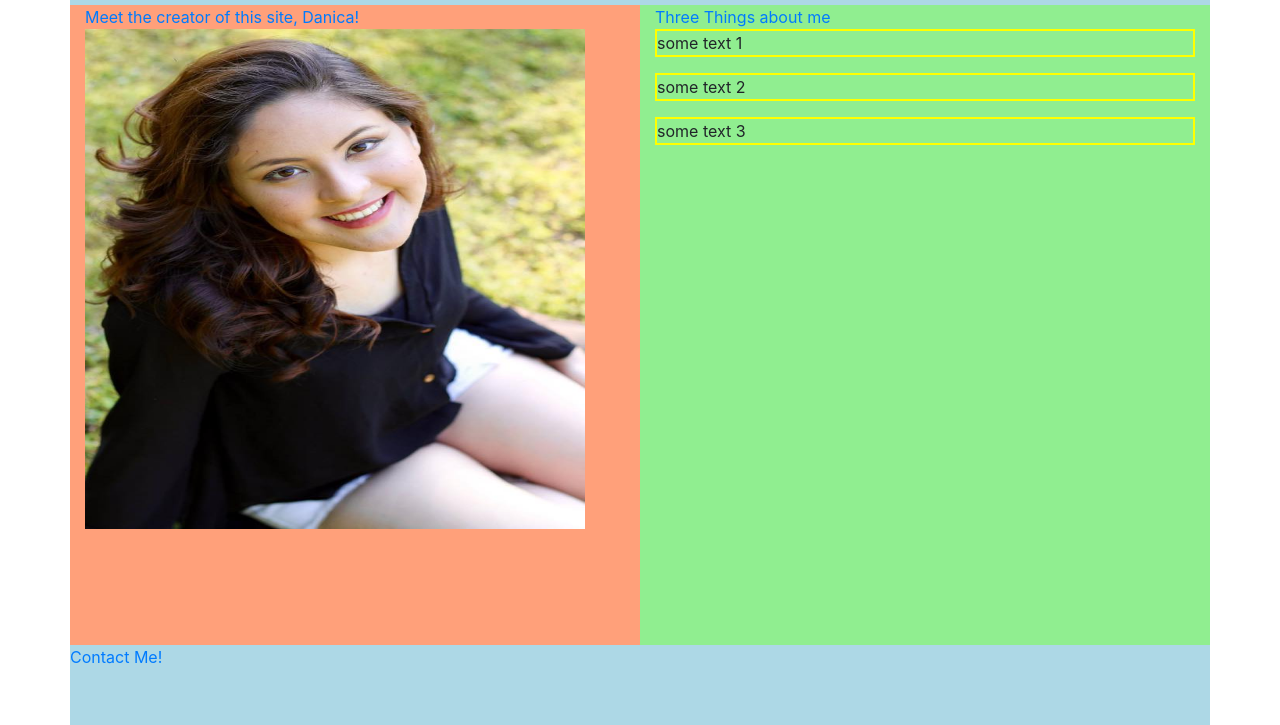
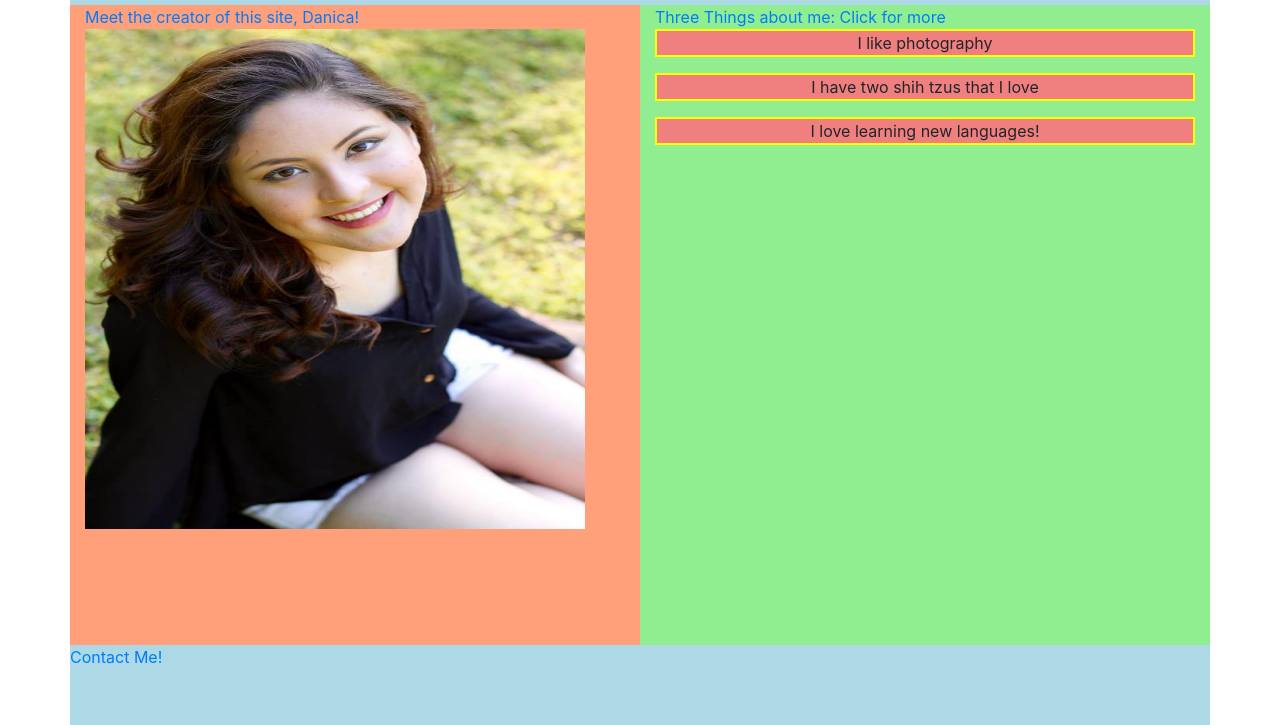
Before and after one commit to danicagtz/lab0, a plain HTML site: page index.html in a window 1280 px wide. Shown: the part 75-800 px from the top of the page. Drawn offline with nearby package versions, Linux system fonts and the light colour scheme.

Commit message:
pictures

```diff
--- a/Home.css
+++ b/Home.css
@@ -2,5 +2,5 @@ h1
 {
     text-align: center;
     color: red;
-    font-style: oblique;
+    font-style: italic;
 }
--- a/index.html
+++ b/index.html
@@ -21,11 +21,11 @@
                <img src="danica.jpg" style="width:500px;height:500px;border:0;">
         </div>
         <div class="col-6" style="background: lightgreen">
-            <a href="3THINGS.html">Three Things about me</a>
+            <a href="3THINGS.html">Three Things about me: Click for more</a>
 
-            <p class="cv-text"> some text 1</p>
-            <p class="cv-text"> some text 2</p>
-            <p class="cv-text"> some text 3</p>
+            <p class="cv-text"> I like photography </p>
+            <p class="cv-text"> I have two shih tzus that I love </p>
+            <p class="cv-text"> I love learning new languages! </p>
         </div>
     </div>
     <div class="row">
--- a/styles.css
+++ b/styles.css
@@ -7,9 +7,11 @@ body {
 #footer {
     background: white;
     height: 10%;
+    text-align: center;
 }
 
 .cv-text {
     border: 2px solid yellow;
-
+    background: lightcoral;
+    text-align: center;
 }
```
Also changed, not shown: page2.html (+6 -1 lines), IMG_4224.JPG (deleted), 1 other file.
